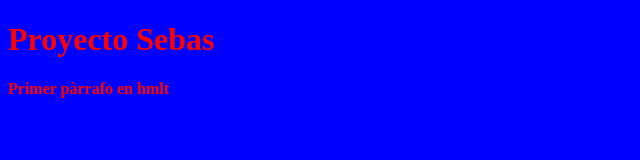
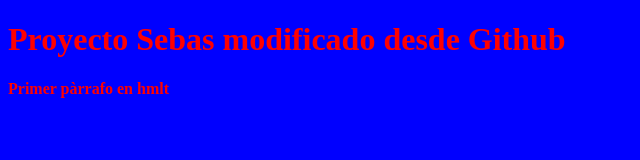
Before and after one commit to UsuarioUdemy2022/CursoGitPildoras, a plain HTML site: page index.html in a window 1280 px wide. Shown: the whole page, without its empty margins (0-640 px from the left). Drawn offline with Linux system fonts and the light colour scheme.

Commit message:
Update index.html
Cambios desde github

```diff
--- a/index.html
+++ b/index.html
@@ -6,7 +6,7 @@
         <link href="css/estilo.css" rel="stylesheet" type="text/css">
     </head>
     <body>
-        <H1>Proyecto Sebas</H1>
+        <H1>Proyecto Sebas modificado desde Github</H1>
         <p>Primer pàrrafo en hmlt</p>
     </body>
 </html>
```
